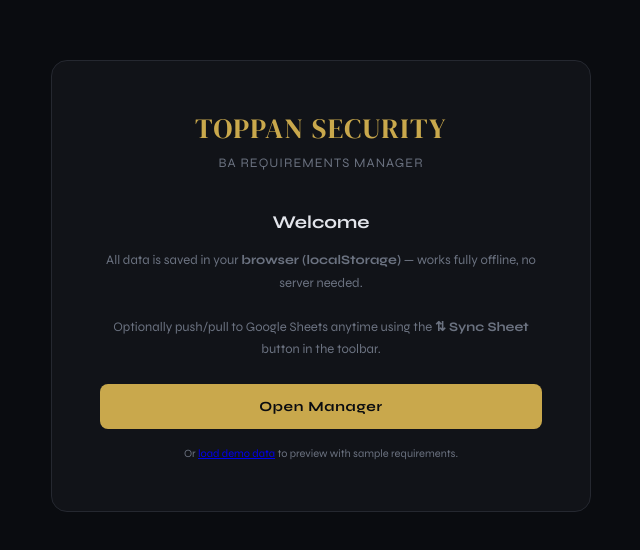
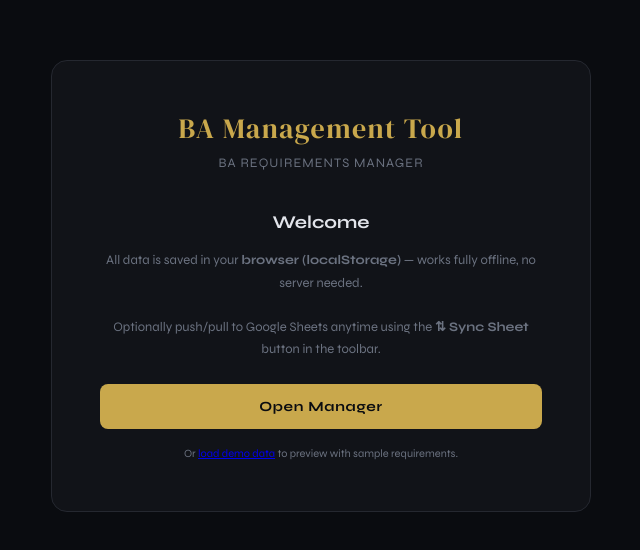
Before and after one commit to theodore-fiseha/ba-requirements-manager, a plain HTML site: page index.html in a window 1280 px wide. Shown: the part 114-664 px from the top of the page, without its empty margins (319-959 px from the left). Drawn offline with Linux system fonts and the light colour scheme.

Commit message:
Update title and branding in index.html

```diff
--- a/index.html
+++ b/index.html
@@ -3,7 +3,7 @@
 <head>
 <meta charset="UTF-8" />
 <meta name="viewport" content="width=device-width, initial-scale=1.0" />
-<title>Toppan Security · BA Requirements Manager</title>
+<title>BA Requirements Manager</title>
 <link href="https://fonts.googleapis.com/css2?family=DM+Serif+Display&family=DM+Mono:wght@400;500&family=Syne:wght@400;500;700&display=swap" rel="stylesheet" />
 <style>
   :root {
@@ -379,7 +379,7 @@
 <!-- ─── SETUP OVERLAY ──────────────────────────────────────── -->
 <div id="setup-overlay">
   <div class="setup-card">
-    <div class="logo-text">TOPPAN SECURITY</div>
+    <div class="logo-text">BA Management Tool</div>
     <div class="subtitle">BA Requirements Manager</div>
     <h2>Welcome</h2>
     <p>
@@ -397,7 +397,7 @@
 <div id="app">
   <div class="topbar">
     <div class="topbar-left">
-      <span class="brand">TOPPAN SECURITY</span>
+      <span class="brand">BA Management Tool</span>
       <span class="brand-sep">·</span>
       <span class="brand-sub">Requirements Manager</span>
     </div>
@@ -715,7 +715,7 @@
    STORAGE — localStorage primary, Google Sheet as export target
 ══════════════════════════════════════════════════════════ */
 
-const LS_KEY = 'toppan_ba_data';
+const LS_KEY = 'ba_data';
 
 function saveLocal() {
   try {
```
